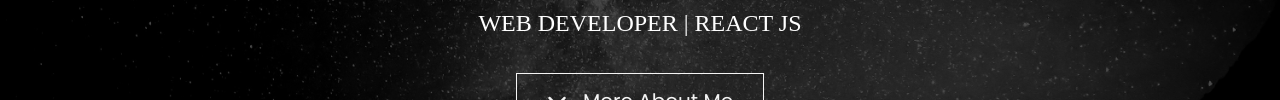
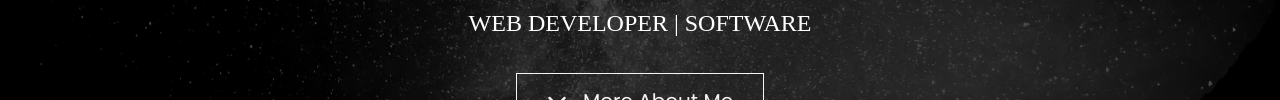
Before and after one commit to aarfiahmad/simple, a website: page index.html in a window 1280 px wide. Shown: the part 406-506 px from the top of the page. Drawn offline with Linux system fonts and the light colour scheme.

Commit message:
Update index.html
added

```diff
--- a/index.html
+++ b/index.html
@@ -28,7 +28,7 @@
 
         <p class="roles text-white text-uppercase fs-4">
           <span>Web Developer | </span>
-          <span>React Js </span>
+          <span>Software </span>
         </p>
 
         <a href="#about" class="btn btn-outline-light btn-lg mt-3">
```
